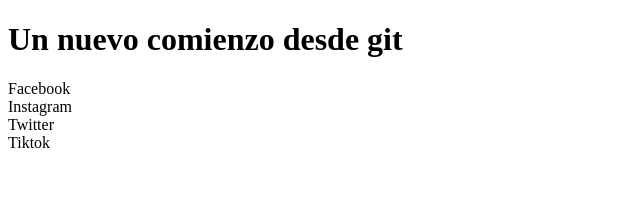
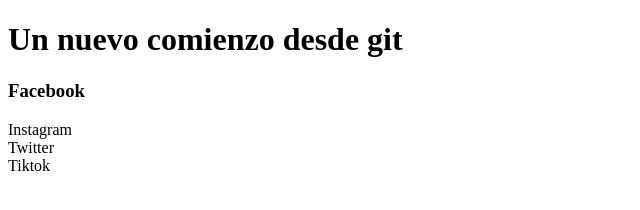
Before and after one commit to Anibalgit/CursoGit, a website: page index.html in a window 1280 px wide. Shown: the whole page, without its empty margins (0-640 px from the left). Drawn offline with Linux system fonts and the light colour scheme.

Commit message:
Texto para acticulo Fece

```diff
--- a/index.html
+++ b/index.html
@@ -8,7 +8,7 @@
 </head>
 <body>
     <h1>Un nuevo comienzo desde git</h1>
-    <article> Facebook</article>
+    <article> <h3>Facebook</h3></article>
     <article> Instagram</article>
     <article> Twitter</article>
     <article> Tiktok</article>
```
